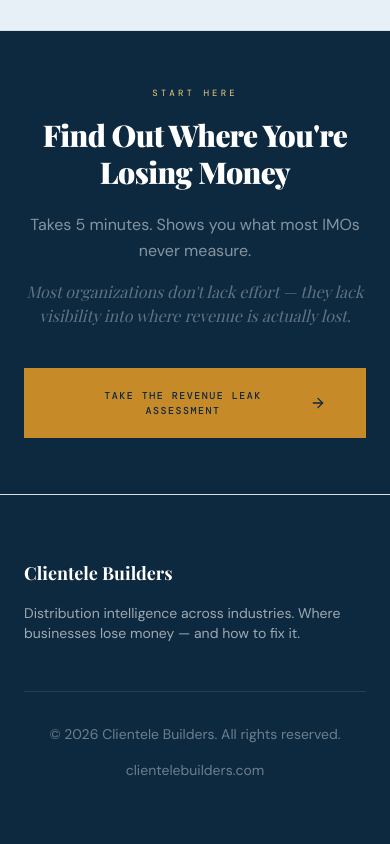
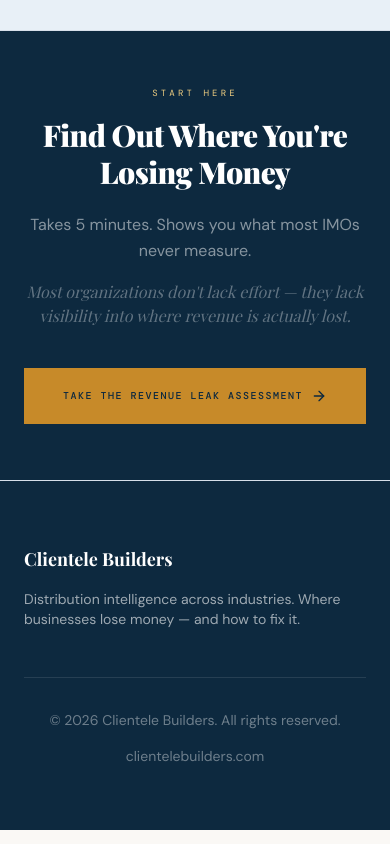
Before and after one commit to michaelschuettephoto-code/clientelebuilders, a React (Vite) app: page /lifeinsurance in a window 390 px wide. Shown: the part 8968-9812 px from the top of the page. Built offline with nearby package versions, Linux system fonts and the light colour scheme; a web font is replaced by a local one.

Commit message:
Changes
Co-authored-by: michaelschuettephoto-code <236507827+michaelschuettephoto-code@users.noreply.github.com>

```diff
--- a/src/pages/LifeInsurance.tsx
+++ b/src/pages/LifeInsurance.tsx
@@ -557,7 +557,7 @@ const LifeInsurance = () => {
             href={SCORECARD_URL}
             target="_blank"
             rel="noopener noreferrer"
-            className="inline-flex items-center gap-2 bg-accent text-primary font-mono text-[10px] tracking-[0.15em] uppercase px-10 py-5 font-medium hover:opacity-90 transition-opacity active:scale-[0.97]"
+            className="inline-flex w-full sm:w-auto items-center justify-center gap-2 bg-accent text-primary font-mono text-[10px] tracking-[0.15em] uppercase px-8 sm:px-10 py-5 font-medium hover:opacity-90 transition-opacity active:scale-[0.97]"
           >
             Take the Revenue Leak Assessment
             <ArrowRight className="h-4 w-4" />
```
